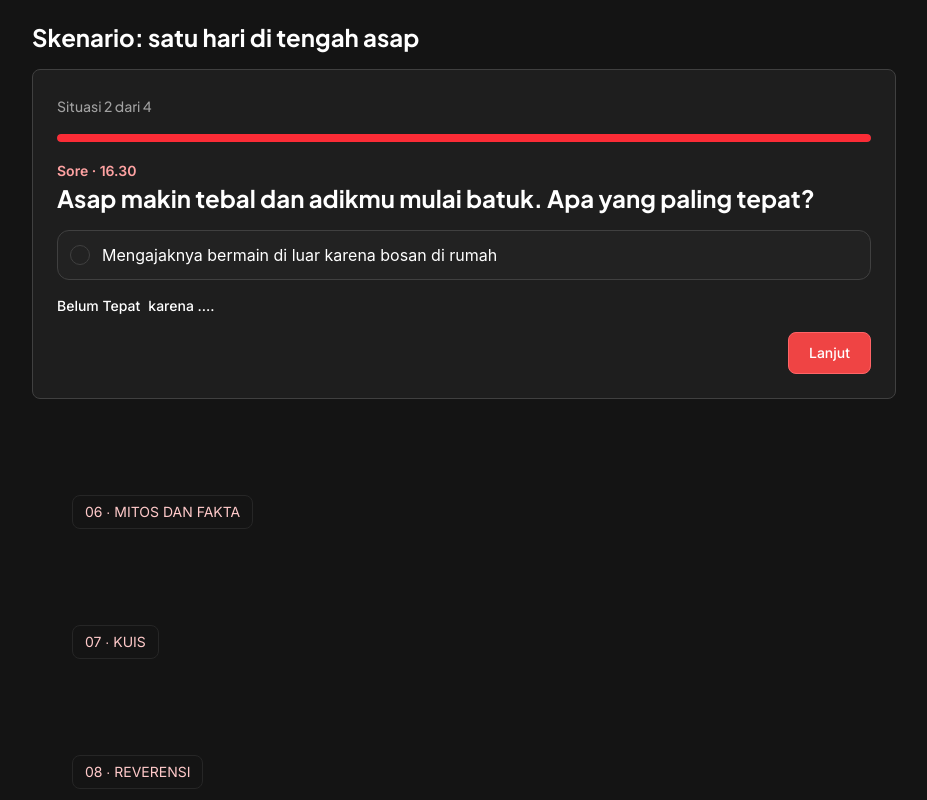
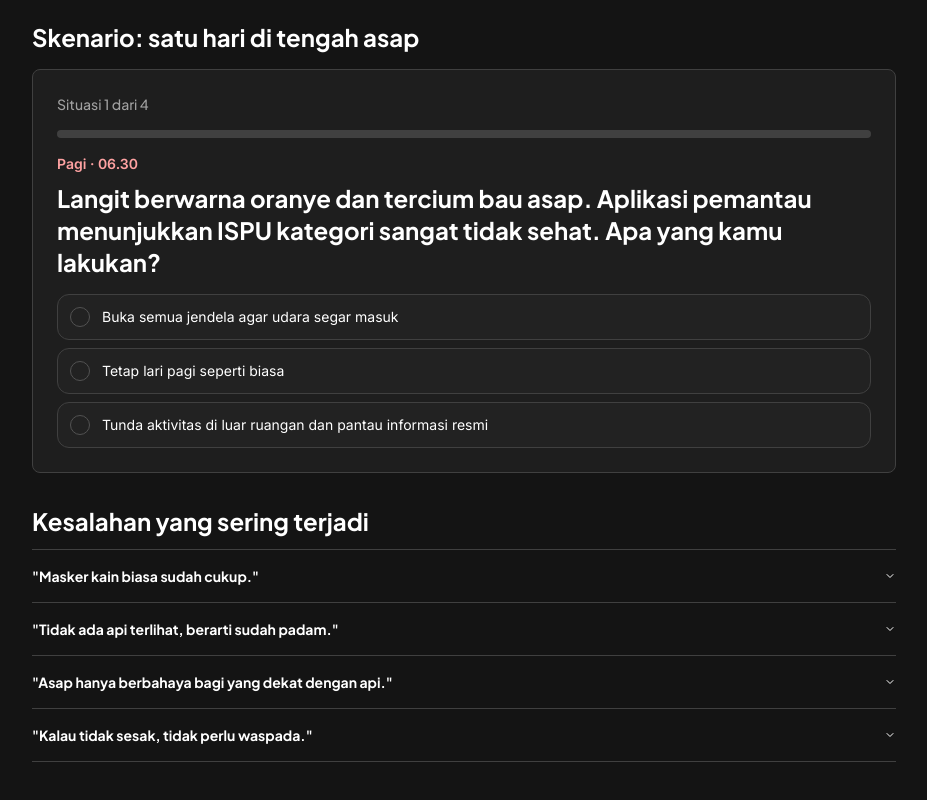
Before and after one commit to RafalDigital/Napas-Esok, a React (Vite) app: page /Edukasi in a window 1280 px wide. Shown: the part 5060-5860 px from the top of the page, without its empty margins (336-1263 px from the left). Built offline with nearby package versions, Linux system fonts and the light colour scheme; a web font is replaced by a local one.

Commit message:
update education

```diff
--- a/src/pages/Education/sub-pages/Five.jsx
+++ b/src/pages/Education/sub-pages/Five.jsx
@@ -1,4 +1,15 @@
+import { ChevronDown } from "lucide-react";
+import { useState } from "react";
+
 export default function Five() {
+
+    const accordionData = [
+        {title: '"Masker kain biasa sudah cukup."', content: 'Partikel asap sangat halus, sehingga masker kain biasa umumnya kurang menyaring. Masker yang lebih rapat dan berstandar penyaring partikel (seperti N95 atau KN95) lebih disarankan, dan harus terpasang menutup hidung serta mulut tanpa celah.'},
+        {title: '"Tidak ada api terlihat, berarti sudah padam."', content: 'Api di lahan gambut bisa membara di dalam tanah tanpa nyala yang terlihat, lalu muncul lagi di permukaan. Asap tipis di atas tanah adalah tanda yang perlu dilaporkan.'},
+        {title: '"Asap hanya berbahaya bagi yang dekat dengan api."', content: 'Asap terbawa angin sampai jauh. Partikel halusnya (PM2,5) dapat masuk hingga paru-paru, jadi warga yang jauh dari lokasi api pun bisa terdampak.'},
+        {title: '"Kalau tidak sesak, tidak perlu waspada."', content: 'Paparan asap dapat memicu atau memperburuk gejala secara bertahap. Pantau diri dan keluarga, terutama kelompok rentan, dan cari pertolongan segera jika muncul sesak atau kondisi memburuk.'},
+    ]
+
     return(
         <>
             <div className="w-full max-w-7xl mx-auto">
@@ -71,41 +82,256 @@ export default function Five() {
 
                 <ScenarioQuiz/>
 
+                <div className="py-8">
+                    <h1 className="font-plusJktSans font-bold text-2xl pb-3 border-b border-neutral-700">Kesalahan yang sering terjadi</h1>
+                    {accordionData.map((item, index) => (
+                        <AccordionCard key={index} title={item.title} content={item.content}/>
+                    ))}
+                </div>
+
             </div>
         </>
     )
 }
 
+const scenarioData = [
+  {
+    time: "Pagi · 06.30",
+    question: "Langit berwarna oranye dan tercium bau asap. Aplikasi pemantau menunjukkan ISPU kategori sangat tidak sehat. Apa yang kamu lakukan?",
+    options: [
+      {
+        text: "Buka semua jendela agar udara segar masuk",
+        isCorrect: false,
+        explanation: "membuka jendela justru membiarkan udara luar yang sarat polutan dan partikel berbahaya masuk ke dalam rumah."
+      },
+      {
+        text: "Tetap lari pagi seperti biasa",
+        isCorrect: false,
+        explanation: "menghirup partikel asap secara langsung bisa langsung mengiritasi saluran pernapasan."
+      },
+      {
+        text: "Tunda aktivitas di luar ruangan dan pantau informasi resmi",
+        isCorrect: true,
+        explanation: "Pada kategori sangat tidak sehat, aktivitas di luar ruangan sebaiknya dihindari, dan jendela sebaiknya ditutup agar asap tidak masuk."
+      }
+    ]
+  },
+  {
+    time: "Siang · 13.00",
+    question: "Kamu melihat api kecil di kebun gambut dekat rumah. Tindakan pertamamu?",
+    options: [
+      {
+        text: "Menjauh dan segera melapor ke 112, BPBD, atau aparat desa",
+        isCorrect: true,
+        explanation: "Api gambut bisa membara di bawah tanah dan menjalar. Keselamatanmu dulu, lalu lapor secepatnya dengan menyebut lokasi yang jelas."
+      },
+      {
+        text: "Menyiramnya sendiri dengan seember air",
+        isCorrect: false,
+        explanation: "api pada lahan gambut sangat sulit dipadamkan hanya dengan air sedikit karena membara di dalam tanah."
+      },
+      {
+        text: "Memotretnya untuk media sosial, tanpa melapor",
+        isCorrect: false,
+        explanation: "tindakan ini membuang waktu krusial dan membiarkan api membesar serta membahayakan lingkungan sekitar."
+      }
+    ]
+  },
+  {
+    time: "Sore · 16.30",
+    question: "Asap makin tebal dan adikmu mulai batuk. Apa yang paling tepat?",
+    options: [
+      {
+        text: "Mengajaknya bermain di luar karena bosan di rumah",
+        isCorrect: false,
+        explanation: "membawa anak ke luar ruangan saat udara sangat berpolusi akan memperparah iritasi saluran pernapasannya."
+      },
+      {
+        text: "Tetap di dalam, tutup pintu dan jendela, pantau gejalanya",
+        isCorrect: true,
+        explanation: "Anak termasuk kelompok rentan. Kurangi paparan dengan tetap di dalam ruangan dan pantau gejalanya."
+      },
+      {
+        text: "Membiarkan jendela terbuka supaya ruangan tidak pengap",
+        isCorrect: false,
+        explanation: "membiarkan jendela terbuka membuat asap pekat dari luar leluasa masuk dan terhirup di dalam rumah."
+      }
+    ]
+  },
+  {
+    time: "Malam · 20.00",
+    question: "Adikmu sesak napas dan batuknya tidak reda. Apa yang harus dilakukan?",
+    options: [
+      {
+        text: "Memberi obat batuk apa saja yang ada di rumah",
+        isCorrect: false,
+        explanation: "memberikan obat sembarangan tanpa resep dokter pada kondisi sesak napas sangat berbahaya bagi anak."
+      },
+      {
+        text: "Menunggu sampai besok pagi",
+        isCorrect: false,
+        explanation: "menunda penanganan medis saat sesak napas bisa membuat kondisi adikmu semakin memburuk dan berisiko."
+      },
+      {
+        text: "Segera mencari pertolongan ke fasilitas kesehatan",
+        isCorrect: true,
+        explanation: "Anjuran Kemenkes: segera cari pertolongan bila muncul sesak atau kondisi memburuk."
+      }
+    ]
+  },
+];
+
 function ScenarioQuiz() {
-    return(
-        <>
-            <h1 className="font-plusJktSans font-bold text-2xl mt-8 mb-4">Skenario: satu hari di tengah asap</h1>
-            <div className="p-6 bg-neutral-800/60 border border-neutral-700 rounded-lg">
-                <span className="font-medium text-sm text-neutral-400 font-plusJktSans w-fit mb-4">Situasi 2 dari 4</span>
+  const [currentIndex, setCurrentIndex] = useState(0);
+  const [selectedIndex, setSelectedIndex] = useState(null);
+  const [score, setScore] = useState(0);
+  const [isFinished, setIsFinished] = useState(false);
 
-                {/* Progress Bar */}
-                <div className="w-full h-2 bg-neutral-700 rounded-full my-4 overflow-hidden">
-                    <div className="h-full w-full bg-red-500 rounded-full"></div>
-                </div>
+  const currentQuestion = scenarioData[currentIndex];
+  const isAnswered = selectedIndex !== null;
+  const selectedOption = isAnswered ? currentQuestion.options[selectedIndex] : null;
+  const progressBar = ((currentIndex) / scenarioData.length) * 100;
 
-                <span className="font-semibold text-sm text-red-300 font-inter w-fit mb-4">Sore · 16.30</span>
-                <h1 className="font-plusJktSans font-bold text-2xl mb-4">Asap makin tebal dan adikmu mulai batuk. Apa yang paling tepat?</h1>
+  const handleSelectOption = (index) => {
+    if (isAnswered) return;
+    setSelectedIndex(index);
+    if (currentQuestion.options[index].isCorrect) {
+      setScore((prev) => prev + 1);
+    }
+  };
 
-                <div className="flex flex-col gap-2">
-                    <button className={`flex items-center gap-3 p-3 bg-neutral-800/60 border border-neutral-700 rounded-xl cursor-pointer hover:bg-neutral-700 hover:border-neutral-600 transition-all`}>
-                        <div className="w-5 h-5 rounded-full border border-neutral-700"/>
-                        Mengajaknya bermain di luar karena bosan di rumah
-                    </button>
-                </div>
-                {/* Info dan button - hanya muncul ketika sudah menjawab */}
-                <span className="flex gap-2 font-inter text-white font-medium text-sm my-4">
-                    <span>Belum Tepat</span>
-                    karena ....
-                </span>
-                <button className="px-5 py-2.5 flex place-self-end cursor-pointer border border-red-400 bg-[#EF4444] font-inter font-medium text-sm rounded-lg hover:bg-[#EF4444]/40 transition-all">
-                    Lanjut
-                </button>
-            </div>
-        </>
-    )
+  const handleNext = () => {
+    if (currentIndex < scenarioData.length - 1) {
+      setCurrentIndex((prev) => prev + 1);
+      setSelectedIndex(null);
+    } else {
+      setIsFinished(true);
+    }
+  };
+
+  const handleReset = () => {
+    setCurrentIndex(0);
+    setSelectedIndex(null);
+    setScore(0);
+    setIsFinished(false);
+  };
+
+  const isCorrectAll = score === scenarioData.length;
+  const isNearlyCorrectAll = score === scenarioData.length - 1;
+
+  if (isFinished) {
+    return (
+      <>
+        <h1 className="font-plusJktSans font-bold text-2xl mt-8 mb-4">Skenario: satu hari di tengah asap</h1>
+        <div className="p-8 bg-neutral-800/60 border border-neutral-700 rounded-lg text-white flex flex-col justify-center items-center">
+        <span className="bg-red-500/20 rounded-2xl py-1 px-3 font-bold text-xs text-red-300 font-plusJktSans w-fit mb-4">Hasil</span>
+          <h1 className="font-plusJktSans font-black text-[#EF4444] text-7xl mb-6">
+            {score}/{scenarioData.length}
+          </h1>
+          <h1 className="font-plusJktSans font-bold text-2xl mb-2">{isNearlyCorrectAll ? 'Kamu sudah cukup siap' : isCorrectAll ? 'Kamu siap menghadapi asap' : 'Coba ulangi, ya'}</h1>
+            <p className="font-inter text-md/7 font-light text-neutral-400 max-w-3xl">{isNearlyCorrectAll ? 'Ada satu keputusan yang bisa lebih baik. Ulangi untuk melihat bedanya.' : isCorrectAll ? 'Semua keputusanmu tepat. Siapkan tas siaga di bawah, lalu bagikan ke keluarga.' : 'Beberapa keputusan tadi bisa berisiko. Baca lagi bagian di atas, lalu coba skenarionya lagi.'}</p>
+
+          <button onClick={handleReset} className="px-5 py-2.5 mt-4 cursor-pointer border border-neutral-700 bg-neutral-800/60 font-inter font-medium text-sm rounded-lg hover:bg-neutral-700/40 transition-all">
+            Ulangi
+          </button>
+        </div>
+      </>
+    );
+  }
+
+  return (
+    <>
+      <h1 className="font-plusJktSans font-bold text-2xl mt-8 mb-4">Skenario: satu hari di tengah asap</h1>
+      <div className="p-6 bg-neutral-800/60 border border-neutral-700 rounded-lg text-white">
+        <span className="block font-medium text-sm text-neutral-400 font-plusJktSans w-fit">
+          Situasi {currentIndex + 1} dari {scenarioData.length}
+        </span>
+
+        <div className="w-full h-2 bg-neutral-700 rounded-full my-4 overflow-hidden">
+          <div
+            className="h-full bg-red-500 rounded-full transition-all duration-300"
+            style={{ width: `${progressBar}%` }}
+          />
+        </div>
+
+        <span className="block font-semibold text-sm text-red-300 font-inter w-fit mb-2">
+          {currentQuestion.time}
+        </span>
+        <h1 className="font-plusJktSans font-bold text-2xl mb-4">
+          {currentQuestion.question}
+        </h1>
+
+        <div className="flex flex-col gap-2">
+          {currentQuestion.options.map((option, idx) => {
+            const isThisSelected = selectedIndex === idx;
+
+            let buttonStyle = "bg-neutral-800/60 border-neutral-700 hover:bg-neutral-700 hover:border-neutral-600";
+            let radioStyle = "border-neutral-600";
+
+            if (isAnswered) {
+              if (option.isCorrect) {
+                buttonStyle = "bg-emerald-950/50 border-emerald-500/60 text-emerald-100";
+                radioStyle = "border-emerald-400 bg-emerald-400";
+              } else if (isThisSelected) {
+                buttonStyle = "bg-red-950/50 border-red-500/60 text-red-100";
+                radioStyle = "border-red-400 bg-red-400";
+              }
+            }
+
+            return (
+              <button
+                key={idx}
+                disabled={isAnswered}
+                onClick={() => handleSelectOption(idx)}
+                className={`flex items-center text-left gap-3 p-3 border rounded-xl transition-all ${
+                  isAnswered ? "cursor-default" : "cursor-pointer"
+                } ${buttonStyle}`}
+              >
+                <div className={`w-5 h-5 shrink-0 rounded-full border transition-colors ${radioStyle}`} />
+                <span className="font-inter text-sm">{option.text}</span>
+              </button>
+            );
+          })}
+        </div>
+
+        {isAnswered && (
+          <div className="mt-4 pt-4 border-t border-neutral-700/60 flex flex-col">
+            <p className="font-inter text-sm text-neutral-200 mb-4">
+              <span className={`font-bold ${selectedOption.isCorrect ? "text-emerald-400" : "text-red-400"}`}>
+                {selectedOption.isCorrect ? "Tepat!" : "Belum Tepat"}
+              </span>{" "}
+              karena {selectedOption.explanation}
+            </p>
+            <button
+              onClick={handleNext}
+              className="px-5 py-2.5 self-end cursor-pointer border border-red-400 bg-[#EF4444] font-inter font-medium text-sm rounded-lg hover:bg-[#EF4444]/80 transition-all"
+            >
+              {currentIndex === scenarioData.length - 1 ? "Selesai" : "Lanjut"}
+            </button>
+          </div>
+        )}
+      </div>
+    </>
+  );
 }
+
+function AccordionCard({ title, content, defaultOpen = false }) {
+  const [isOpen, setIsOpen] = useState(defaultOpen);
+
+  return (
+    <div className="py-4 border-b border-neutral-700 transition-colors duration-200 ">
+      <h1 className="font-plusJktSans font-bold text-sm">
+        <button type="button" onClick={() => setIsOpen(!isOpen)} aria-expanded={isOpen} className="flex w-full items-center justify-between text-left cursor-pointer focus:outline-none">
+          <span>{title}</span>
+          <ChevronDown className={`${isOpen ? "rotate-180" : "rotate-0"} transition-all`} size={12}/>
+        </button>
+      </h1>
+
+      <div className={`grid transition-all duration-300 ease-out ${isOpen ? "grid-rows-[1fr] opacity-100 mt-4" : "grid-rows-[0fr] opacity-0 mt-0"}`}>
+        <div className="overflow-hidden">
+            <p className="font-inter text-sm/7 font-light text-neutral-300 max-w-3xl mb-3">{content}</p>
+        </div>
+      </div>
+    </div>
+  );
+}
```
